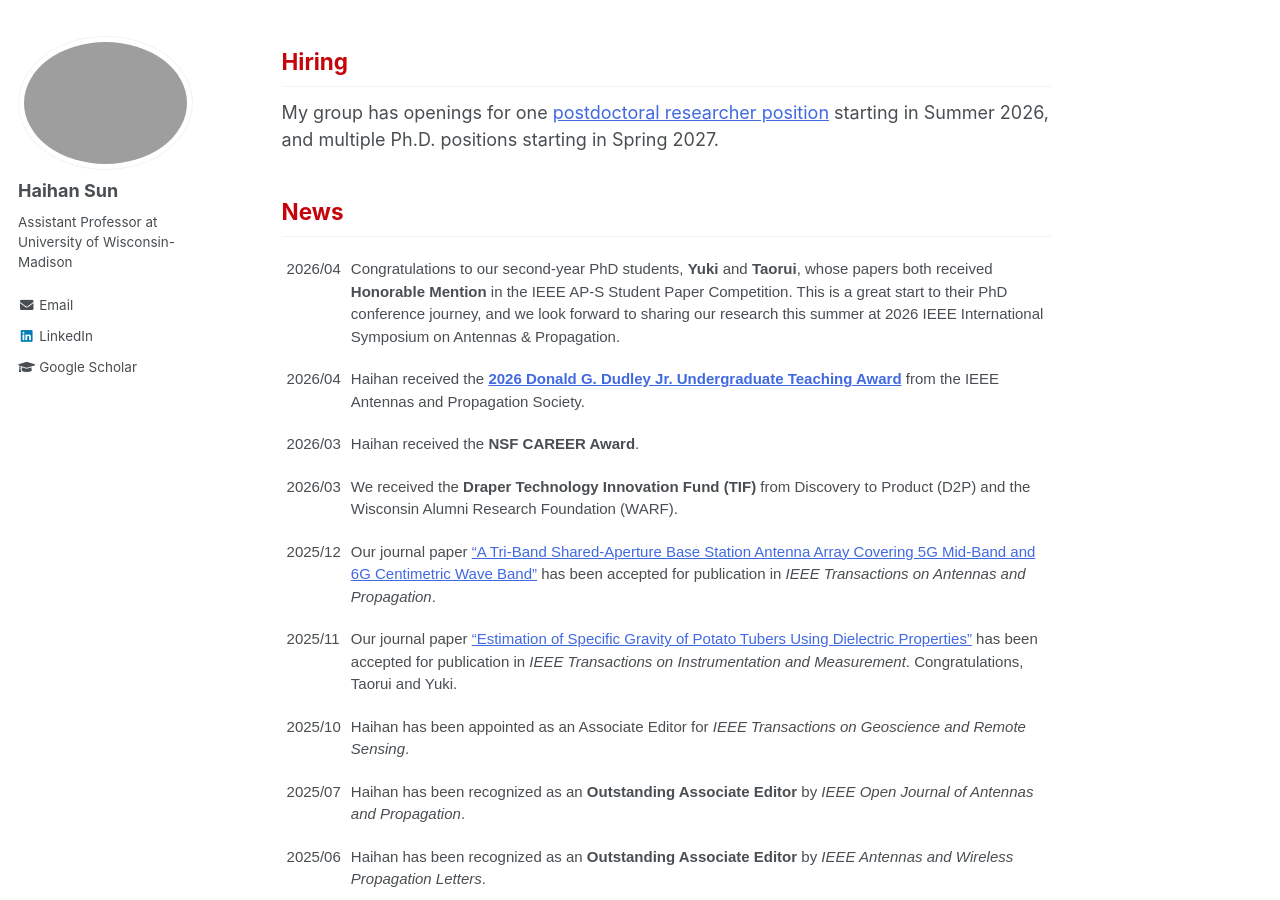
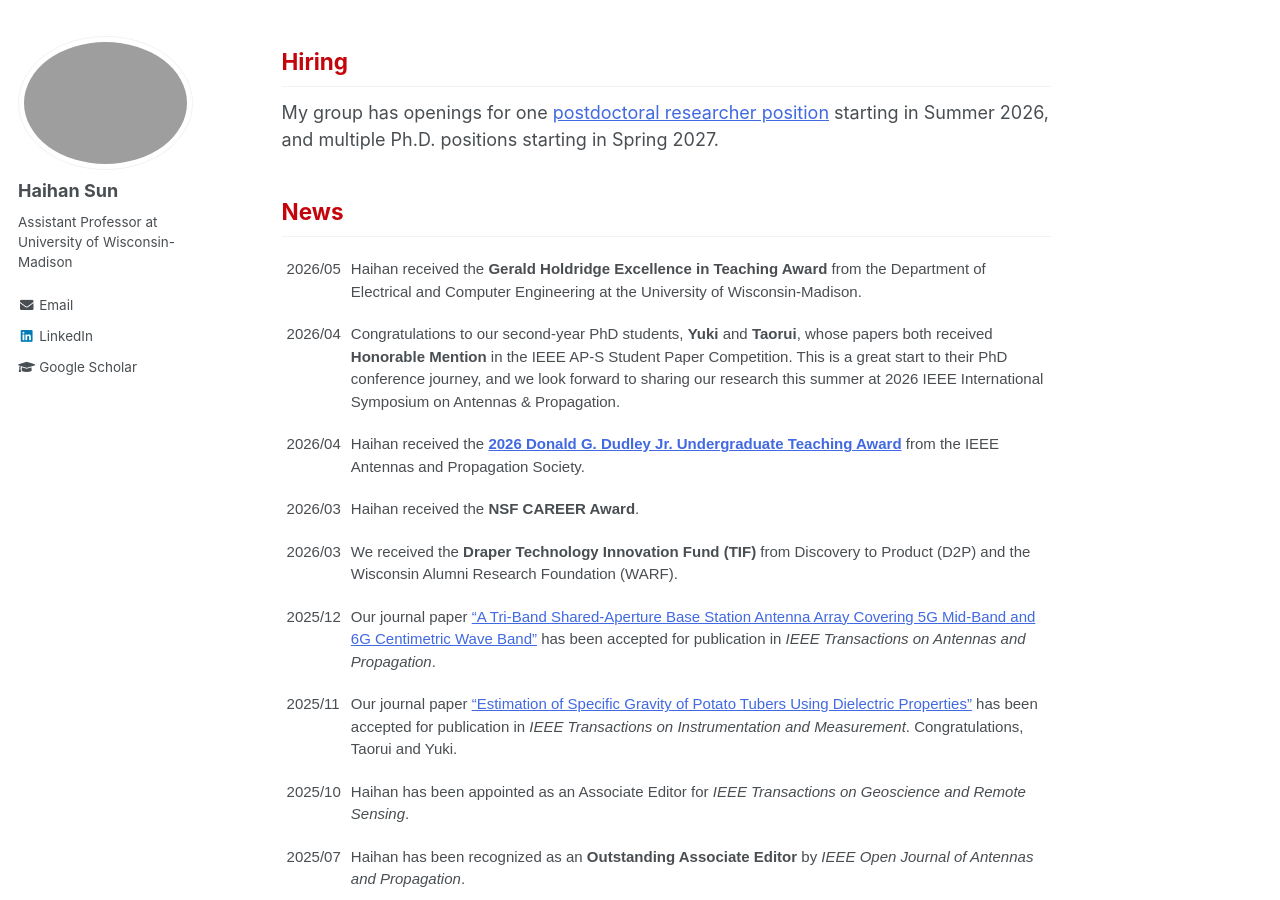
Before and after one commit to Haihan-Sun/Haihan-Sun.github.io, a Jekyll site: the page built from _pages/about.md, in a window 1280 px wide and 900 px high, scrolled down 346 px. Built offline with Jekyll 4.4.1, drawn with Linux system fonts in a browser that asks for light colours.

Commit message:
Update about.md

```diff
--- a/_pages/about.md
+++ b/_pages/about.md
@@ -28,6 +28,10 @@ My group has openings for one <a href="https://Haihan-Sun.github.io/files/2026 P
 ------
 <table class="tg">
 <tbody>
+<tr>
+    <td class="tg-ko0z">2026/05</td>
+    <td class="tg-ko0z"> Haihan received the <b>Gerald Holdridge Excellence in Teaching Award</b> from the Department of Electrical and Computer Engineering at the University of Wisconsin-Madison. </td>
+</tr>
 
 <tr>
     <td class="tg-ko0z">2026/04</td>
```
